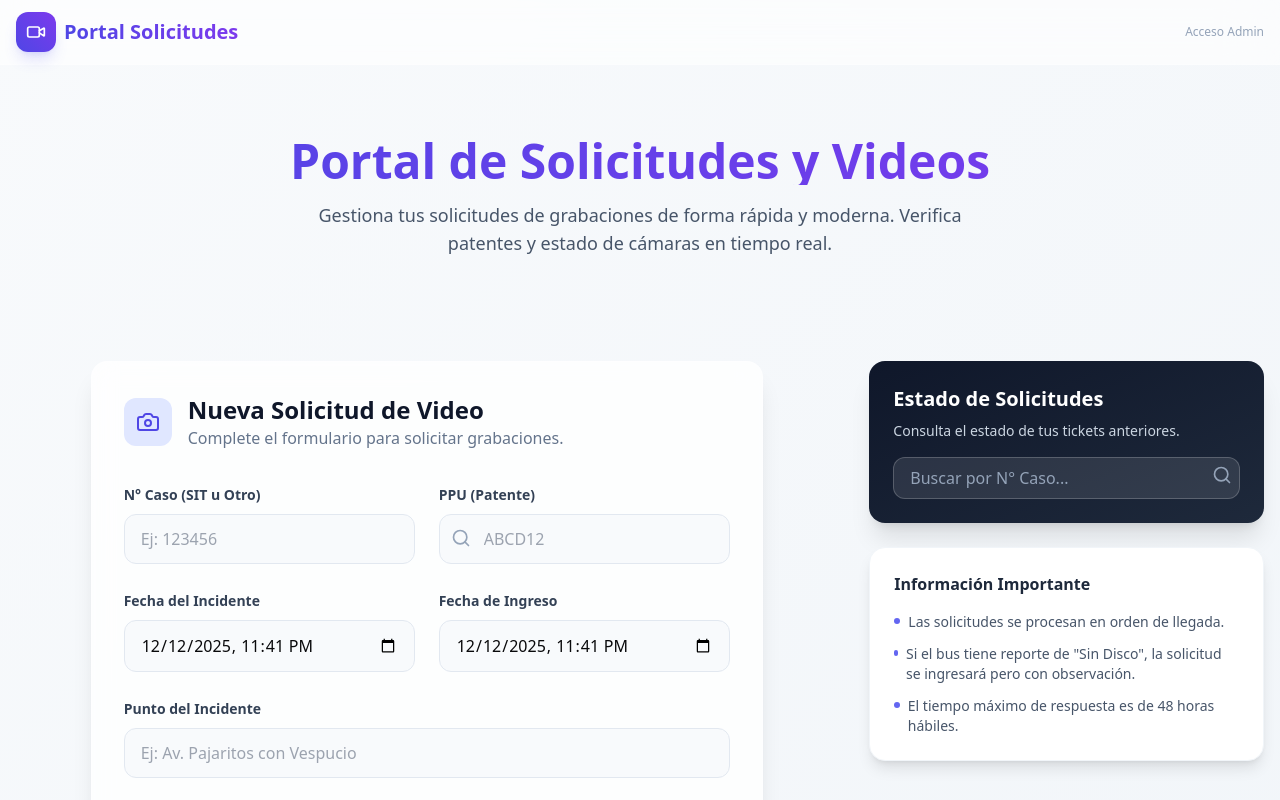
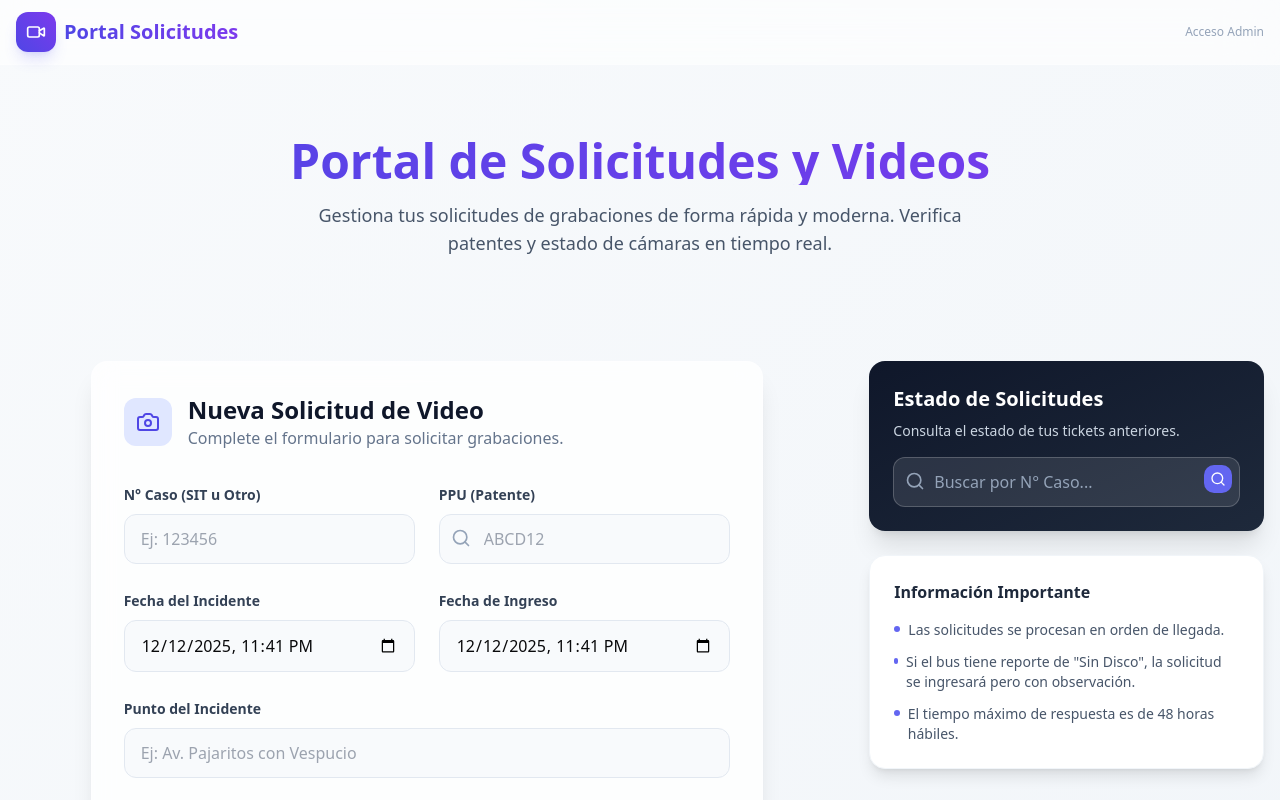
Before and after one commit to informacionasiss-code/solicitud.videos, a React (Vite) app: page /portal in a window 1280 px wide. Shown: the top 800 px of the page. Built offline with nearby package versions, Linux system fonts and the light colour scheme; no server answers.

Commit message:
feat(portal): implement functional case status search

```diff
--- a/src/pages/portal/PortalDashboard.tsx
+++ b/src/pages/portal/PortalDashboard.tsx
@@ -1,9 +1,79 @@
-import { Search } from "lucide-react";
+import { useState } from "react";
+import { Search, Loader2, X, Clock, CheckCircle2, AlertCircle } from "lucide-react";
 import { SmartRequestForm } from "./SmartRequestForm";
+import { supabase } from "@/lib/supabase";
+import { motion, AnimatePresence } from "framer-motion";
+import { toast } from "sonner";
+import { format } from "date-fns";
+import { es } from "date-fns/locale";
 
 export function PortalDashboard() {
+    const [searchTerm, setSearchTerm] = useState("");
+    const [isSearching, setIsSearching] = useState(false);
+    const [searchResult, setSearchResult] = useState<any | null>(null);
+    const [showResultModal, setShowResultModal] = useState(false);
+
+    const handleSearch = async (e?: React.FormEvent) => {
+        if (e) e.preventDefault();
+
+        if (!searchTerm.trim()) {
+            toast.error("Ingrese un número de caso");
+            return;
+        }
+
+        setIsSearching(true);
+        try {
+            const { data, error } = await supabase
+                .from("solicitudes")
+                .select("*")
+                .eq("case_number", searchTerm.trim())
+                .limit(1)
+                .single();
+
+            if (error) {
+                if (error.code === 'PGRST116') {
+                    toast.error("No se encontró ninguna solicitud con ese número de caso.");
+                    setSearchResult(null);
+                } else {
+                    console.error("Search error:", error);
+                    toast.error("Error al buscar la solicitud");
+                }
+            } else {
+                setSearchResult(data);
+                setShowResultModal(true);
+            }
+        } catch (err) {
+            console.error(err);
+            toast.error("Error de conexión");
+        } finally {
+            setIsSearching(false);
+        }
+    };
+
+    const getStatusColor = (status: string) => {
+        switch (status) {
+            case 'pendiente': return 'text-slate-600 bg-slate-100';
+            case 'en_revision': return 'text-amber-600 bg-amber-100';
+            case 'revisado': return 'text-blue-600 bg-blue-100';
+            case 'pendiente_envio': return 'text-indigo-600 bg-indigo-100';
+            case 'enviado': return 'text-emerald-600 bg-emerald-100';
+            default: return 'text-slate-600 bg-slate-100';
+        }
+    };
+
+    const getStatusLabel = (status: string) => {
+        switch (status) {
+            case 'pendiente': return 'Pendiente';
+            case 'en_revision': return 'En Revisión';
+            case 'revisado': return 'Revisado';
+            case 'pendiente_envio': return 'Listo para enviar';
+            case 'enviado': return 'Enviado';
+            default: return status;
+        }
+    };
+
     return (
-        <div className="space-y-8">
+        <div className="space-y-8 relative">
             {/* Hero Section */}
             <section className="text-center py-10">
                 <h1 className="text-4xl md:text-5xl font-extrabold bg-clip-text text-transparent bg-gradient-to-r from-indigo-600 to-violet-600 mb-4 animate-fade-in">
@@ -23,22 +93,29 @@ export function PortalDashboard() {
                     <SmartRequestForm />
                 </div>
 
-                {/* Right Column: Information / Quick Links (Future Expansion) */}
+                {/* Right Column: Information / Quick Links */}
                 <div className="space-y-6">
                     <div className="bg-gradient-to-br from-slate-900 to-slate-800 rounded-2xl p-6 text-white shadow-xl hover-lift">
                         <h3 className="text-xl font-bold mb-2">Estado de Solicitudes</h3>
                         <p className="text-slate-300 mb-4 text-sm">Consulta el estado de tus tickets anteriores.</p>
 
-                        <div className="relative">
+                        <form onSubmit={handleSearch} className="relative">
                             <input
                                 type="text"
+                                value={searchTerm}
+                                onChange={(e) => setSearchTerm(e.target.value)}
                                 placeholder="Buscar por N° Caso..."
-                                className="w-full bg-white/10 border border-white/20 rounded-lg px-4 py-2 text-white placeholder:text-slate-400 focus:outline-none focus:ring-2 focus:ring-indigo-400"
+                                className="w-full bg-white/10 border border-white/20 rounded-lg px-4 py-3 pl-10 text-white placeholder:text-slate-400 focus:outline-none focus:ring-2 focus:ring-indigo-400 font-medium"
                             />
-                            <button className="absolute right-2 top-2 text-slate-400 hover:text-white">
-                                <Search className="w-5 h-5" />
+                            <Search className="absolute left-3 top-3.5 w-5 h-5 text-slate-400" />
+                            <button
+                                type="submit"
+                                disabled={isSearching}
+                                className="absolute right-2 top-2 p-1.5 bg-indigo-500 rounded-md hover:bg-indigo-400 transition disabled:opacity-50"
+                            >
+                                {isSearching ? <Loader2 className="w-4 h-4 animate-spin text-white" /> : <Search className="w-4 h-4 text-white" />}
                             </button>
-                        </div>
+                        </form>
                     </div>
 
                     <div className="bg-white rounded-2xl p-6 shadow-lg border border-slate-100">
@@ -60,6 +137,89 @@ export function PortalDashboard() {
                     </div>
                 </div>
             </div>
+
+            {/* Search Result Modal */}
+            <AnimatePresence>
+                {showResultModal && searchResult && (
+                    <div className="fixed inset-0 z-50 flex items-center justify-center p-4 bg-black/50 backdrop-blur-sm">
+                        <motion.div
+                            initial={{ opacity: 0, scale: 0.9 }}
+                            animate={{ opacity: 1, scale: 1 }}
+                            exit={{ opacity: 0, scale: 0.9 }}
+                            className="bg-white rounded-2xl shadow-2xl w-full max-w-md overflow-hidden"
+                        >
+                            <div className="p-6 border-b border-slate-100 flex justify-between items-start">
+                                <div>
+                                    <h3 className="text-xl font-bold text-slate-900">Detalle de Solicitud</h3>
+                                    <p className="text-sm text-slate-500">Caso #{searchResult.case_number}</p>
+                                </div>
+                                <button
+                                    onClick={() => setShowResultModal(false)}
+                                    className="p-1 hover:bg-slate-100 rounded-full transition"
+                                >
+                                    <X className="w-5 h-5 text-slate-500" />
+                                </button>
+                            </div>
+
+                            <div className="p-6 space-y-4">
+                                <div className="flex items-center justify-between p-4 bg-slate-50 rounded-xl">
+                                    <span className="text-sm font-medium text-slate-600">Estado Actual</span>
+                                    <span className={`px-3 py-1 rounded-full text-xs font-bold uppercase tracking-wider ${getStatusColor(searchResult.status)}`}>
+                                        {getStatusLabel(searchResult.status)}
+                                    </span>
+                                </div>
+
+                                <div className="space-y-3">
+                                    <div className="flex items-start gap-3">
+                                        <Clock className="w-5 h-5 text-slate-400 mt-0.5" />
+                                        <div>
+                                            <p className="text-sm font-medium text-slate-700">Fecha de Solicitud</p>
+                                            <p className="text-sm text-slate-500">
+                                                {format(new Date(searchResult.created_at), "d 'de' MMMM, yyyy - HH:mm", { locale: es })}
+                                            </p>
+                                        </div>
+                                    </div>
+
+                                    <div className="flex items-start gap-3">
+                                        <CheckCircle2 className="w-5 h-5 text-slate-400 mt-0.5" />
+                                        <div>
+                                            <p className="text-sm font-medium text-slate-700">PPU Solicitada</p>
+                                            <p className="text-sm text-slate-500">{searchResult.ppu}</p>
+                                        </div>
+                                    </div>
+
+                                    {searchResult.status === 'enviado' && (
+                                        <div className="mt-4 p-3 bg-emerald-50 border border-emerald-100 rounded-lg text-sm text-emerald-700 flex gap-2">
+                                            <CheckCircle2 className="w-5 h-5 text-emerald-600 flex-shrink-0" />
+                                            <span>
+                                                Su solicitud ya fue enviada. Por favor revise su correo electrónico (incluyendo la carpeta de SPAM).
+                                            </span>
+                                        </div>
+                                    )}
+
+                                    {searchResult.failure_type && (
+                                        <div className="mt-4 p-3 bg-amber-50 border border-amber-100 rounded-lg text-sm text-amber-700 flex gap-2">
+                                            <AlertCircle className="w-5 h-5 text-amber-600 flex-shrink-0" />
+                                            <span>
+                                                <strong>Observación:</strong> {searchResult.failure_type.replace(/_/g, ' ')}
+                                            </span>
+                                        </div>
+                                    )}
+                                </div>
+                            </div>
+
+                            <div className="p-4 bg-slate-50 border-t border-slate-100 text-center">
+                                <button
+                                    onClick={() => setShowResultModal(false)}
+                                    className="text-sm font-medium text-indigo-600 hover:text-indigo-700"
+                                >
+                                    Cerrar Consulta
+                                </button>
+                            </div>
+                        </motion.div>
+                    </div>
+                )}
+            </AnimatePresence>
         </div>
     );
 }
```
